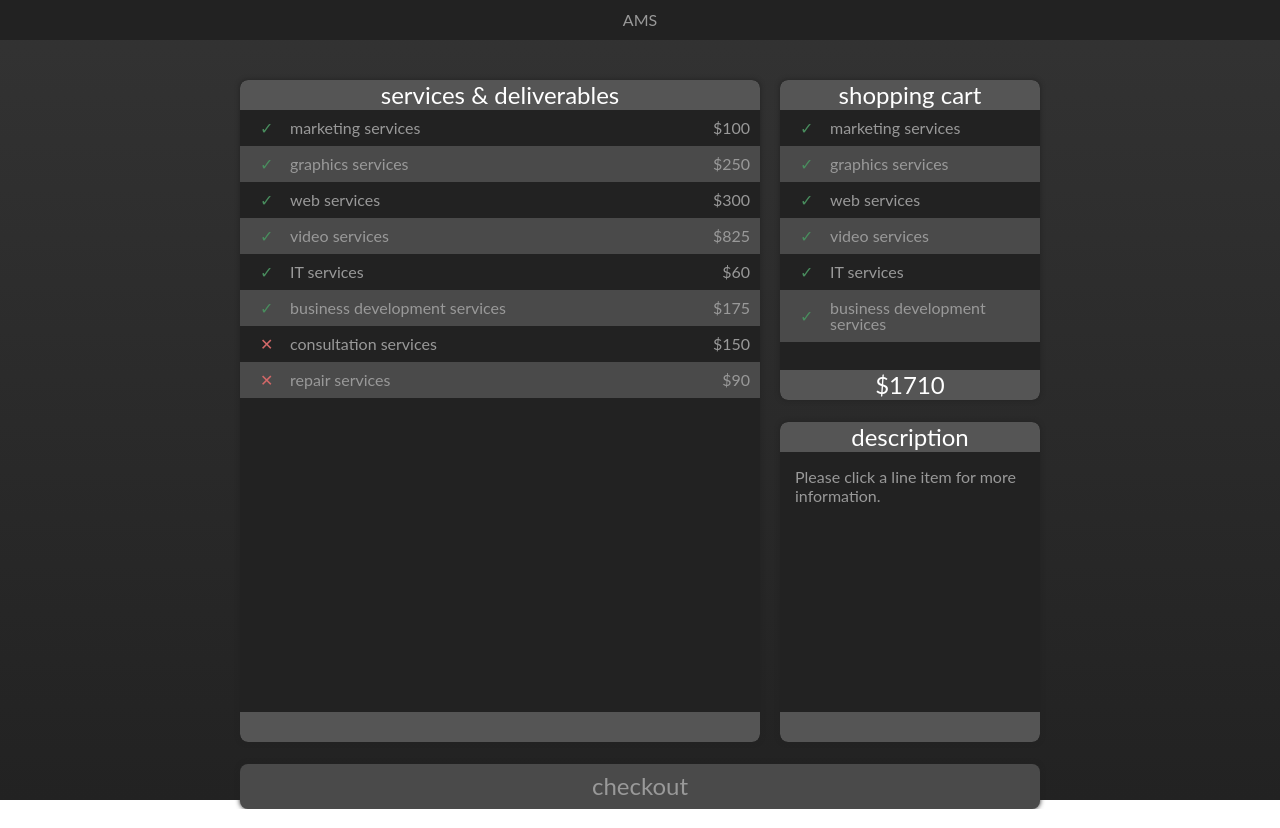
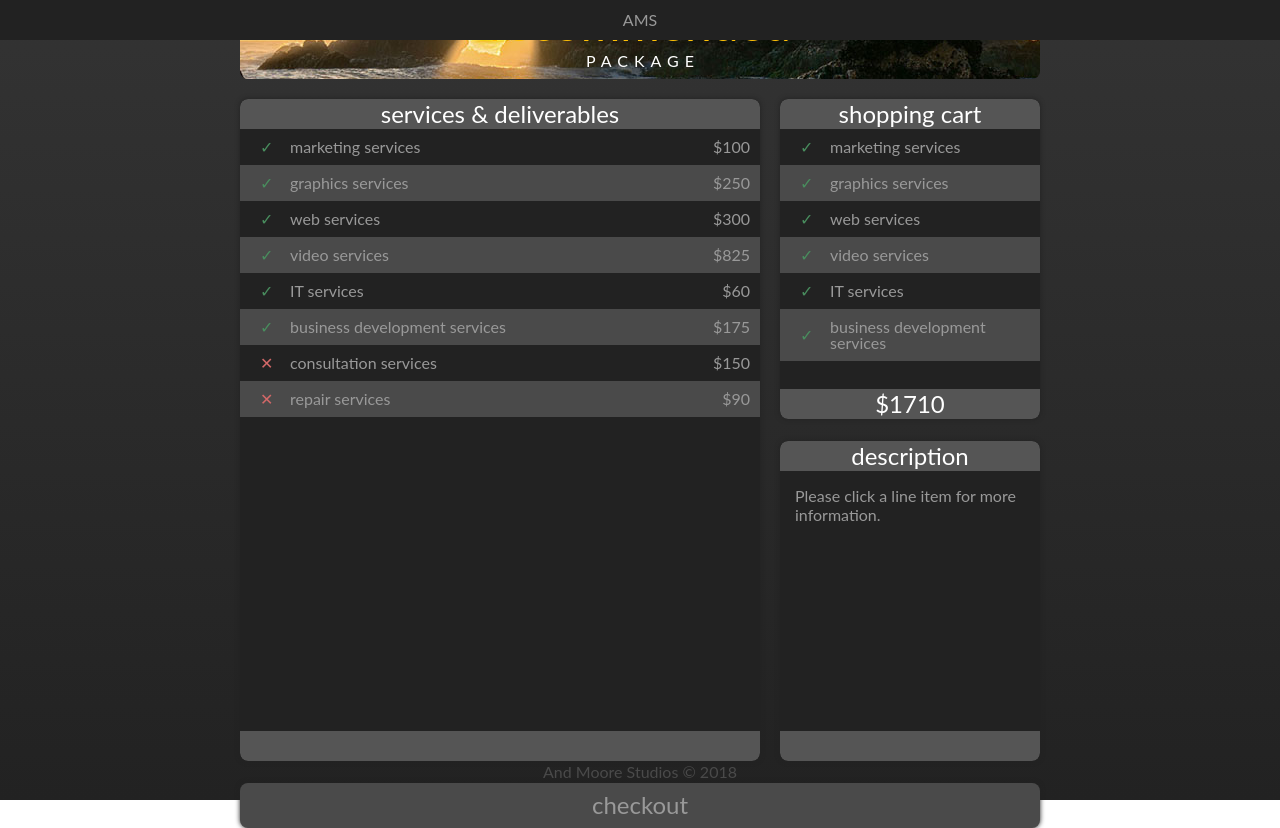
Before and after one commit to ASINNV/bundle-tool, a React (Create React App) app: page /custom in a window 1280 px wide. Built offline with nearby package versions, Linux system fonts and the light colour scheme.

Commit message:
add background image banner to detail page, add yellow text to detail title

```diff
--- a/src/components/Detail.js
+++ b/src/components/Detail.js
@@ -77,8 +77,11 @@ class DesktopDetail extends Component {
     return (
       <div className="inner-content-container">
 
-        <div className="full centered large-title green-text vert-margin-large">
-          <p>{this.props.bundleName} bundle</p>
+        <div className="centered bottom-margin-medium background-image">
+          <p className="small-text white-text">YOU'RE LOOKING AT THE</p>
+          <p className="large-title yellow-text">{this.props.bundleName}</p>
+          <p className="confirmation-niceties white-text">PACKAGE</p>
+
         </div>
 
         <p id="required-popup">please pick at least one item to checkout</p>
@@ -400,7 +403,7 @@ class Detail extends Component {
         <div id="checkout-window" className="overlay">
           <div className="form-card shadow">
             <span className="corner-x" onClick={this.toggleCheckout.bind(this)}>&#10005;</span>
-            <div className="full centered checkout-title green-text">
+            <div className="full centered checkout-title yellow-text">
               <p>client info</p>
             </div>
 
--- a/src/index.css
+++ b/src/index.css
@@ -56,6 +56,8 @@ a {
 
 body {
   /*background-color: #333;*/
+  -webkit-font-smoothing: antialiased;
+  -moz-osx-font-smoothing: grayscale;
   cursor: default;
 }
 
@@ -111,6 +113,12 @@ body {
 .red-text {
   color: #d26868 !important;
 }
+.yellow-text {
+  color: #ffc107 !important;
+}
+.yellow-bg {
+  background-color: #ffc107 !important;
+}
 .green-text {
   color: #498d5e !important;
 }
@@ -122,6 +130,9 @@ body {
 }
 .smallish-text {
   font-size: 18px !important;
+}
+.white-text {
+  color: #ffffff !important;
 }
 .light-text {
   color: #999999 !important;
@@ -287,6 +298,9 @@ body {
   margin-bottom: 30px !important;
 }
 
+.bottom-margin-medium {
+  margin-bottom: 20px !important;
+}
 .vert-margin-large {
   margin-top: 0px !important;
   margin-bottom: 40px !important;
@@ -526,6 +540,15 @@ body {
   text-indent: 6px;
 }
 
+.background-image {
+  /*background-image: url('./beautiful_image.jpg');*/
+  border-radius: 8px;
+  /*background-position: 100px 200px;*/
+  background: url('./beautiful_image.jpg') -200px 210px;
+  padding: 10px;
+  margin: 0 10px;
+}
+
 /*.list-container::-webkit-scrollbar-track {*/
   /*-webkit-box-shadow: inset 0 0 6px rgba(0,0,0,0.3);*/
 /*}*/
```
Also changed, not shown: src/beautiful_image.jpg (added).
